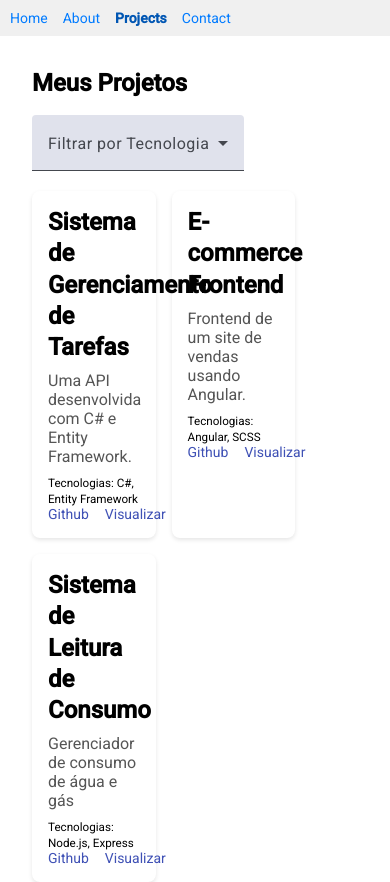
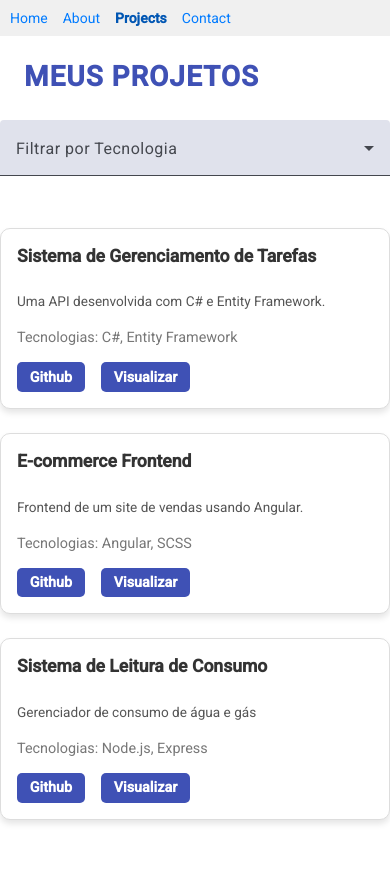
Before and after one commit to Gilvan-R-A/portfolio, an Angular app: page /projects in a window 390 px wide. After the commit the page ends 844 px from the top, so only its background shows below. Built offline with nearby package versions, Linux system fonts and the light colour scheme.

Commit message:
feat: projects component style and responsiveness implemented

```diff
--- a/src/app/projects/projects.component.css
+++ b/src/app/projects/projects.component.css
@@ -1,31 +1,136 @@
-.projects-container{
-    margin: 2rem;
+.project-container {
+    margin: 2rem auto;
+    max-width: 1200px;
+    text-align: center;
+}
 
-    .project-list{
-        display: flex;
-        flex-wrap: wrap;
-        gap: 1rem;
+#title-project {
+    margin-bottom: 1.5rem;
+    color: #3f51b5;
+    font-size: 2rem;
+    font-weight: bold;
+    text-transform: uppercase;
+    letter-spacing: 1px;
+    padding-left: 1.5rem;
+}
+
+mat-form-field {
+    width: 100%;
+    max-width: 300px;
+    margin: 0 auto 2rem auto;
+    display: block;
+}
+
+.project-list {
+    display: flex;
+    flex-wrap: wrap;
+    gap: 1.5rem;
+    justify-content: center;
+}
+
+.project-card {
+    padding: 1.5rem;
+    border: 1px solid #ddd;
+    border-radius: 10px;
+    box-shadow: 0 4px 6px rgba(0, 0, 0, 0.1);
+    width: calc(33.333% - 1.5rem);
+    background-color: #fff;
+    transition: transform 0.3s, box-shadow 0.3s;
+    text-align: left;
+    display: flex;
+    flex-direction: column;
+    justify-content: space-between;
+}
+
+.project-card:hover {
+    transform: translateY(-10px);
+    box-shadow: 0 8px 16px rgba(0, 0, 0, 0.2);
+}
+
+.project-card h3 {
+    margin: 0 0 1rem 0;
+    font-size: 1.5rem;
+    color: #333;
+}
+
+.project-card p {
+    margin-bottom: 1rem;
+    color: #555;
+    line-height: 1.6;
+}
+
+.project-card small {
+    display: block;
+    margin-bottom: 1rem;
+    font-size: 0.9rem;
+    color: #777;
+}
+
+.project-card .links {
+    display: flex;
+    gap: 1rem;
+}
+
+.project-card .links a {
+    padding: 0.5rem 1rem;
+    text-decoration: none;
+    background-color: #3f51b5;
+    color: #fff;
+    font-weight: bold;
+    border-radius: 5px;
+    transition: background-color 0.3s, transform 0.2s;
+}
+
+.project-card .links a:hover {
+    background-color: #1a237e;
+    transform: translateY(-3px);
+}
+
+/* Responsividade */
+
+@media (max-width: 1024px) {
+    .project-card {
+        width: calc(50% - 1.5rem);
+    }
+}
+
+@media (max-width: 768px) {
+    .project-card {
+        width: calc(100% - 1.5rem);
     }
 
-    .project-card{
-        padding: 1rem;
-        border: 1 px solid #ddd;
-        border-radius: 8px;
-        box-shadow: 0 2px 4px rgba(0, 0, 0, 0.1);
-        width: calc(33% - 1rem);
+    .project-card h3 {
+        font-size: 1.25rem;
     }
 
-    h3{
-        margin: 0;
+    .project-card p {
+        font-size: 0.95rem;
     }
 
-    .links{
-        margin-top: 0;
-
-        a{
-            margin-right: 1rem;
-            text-decoration: none;
-            color: #3f51b5;
-        }
+    #title-project {
+        font-size: 1.75rem;
     }
 }
+
+@media (max-width: 480px) {
+    .project-card {
+        padding: 1rem;
+    }
+
+    .project-card h3 {
+        font-size: 1.1rem;
+    }
+
+    .project-card p {
+        font-size: 0.85rem;
+    }
+
+    .project-card .links a {
+        font-size: 0.9rem;
+        padding: 0.4rem 0.8rem;
+    }
+
+    mat-form-field {
+        max-width: 100%;
+    }
+}
--- a/src/app/projects/projects.component.html
+++ b/src/app/projects/projects.component.html
@@ -1,5 +1,5 @@
 <div class="projects-container">
-    <h2>Meus Projetos</h2>
+    <h2 id="title-project">Meus Projetos</h2>
     <mat-form-field appearance="fill">
         <mat-label>Filtrar por Tecnologia</mat-label>
         <mat-select [(value)]="selectedTech">
```
